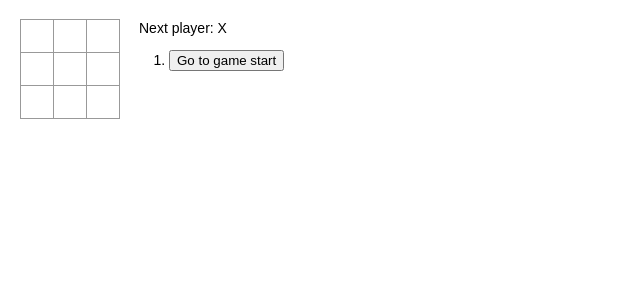
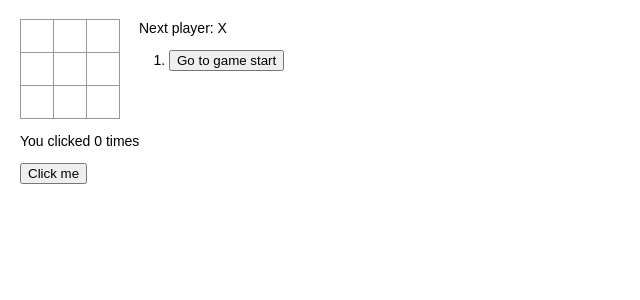
Before and after one commit to dennybiasiolli/react-tutorial, a React (Create React App) app: page / in a window 1280 px wide. Shown: the top 300 px of the page, without its empty margins (0-640 px from the left). Built offline with nearby package versions, Linux system fonts and the light colour scheme.

Commit message:
adding Counter component using state hooks

```diff
--- a/src/App.tsx
+++ b/src/App.tsx
@@ -1,8 +1,12 @@
 import React from 'react';
 
+import { Counter } from './Counter';
 import { Game } from './Game';
 
 
 export function App() {
-  return <Game />;
+  return <div>
+    <Game />
+    <Counter />
+  </div>;
 }
--- /dev/null
+++ b/src/Counter.tsx
@@ -0,0 +1,16 @@
+import React, { useState } from 'react';
+
+
+export function Counter() {
+  // Declare a new state variable, which we'll call "count"
+  const [count, setCount] = useState(0);
+
+  return (
+    <div>
+      <p>You clicked {count} times</p>
+      <button onClick={() => setCount(count + 1)}>
+        Click me
+      </button>
+    </div>
+  )
+}
```
